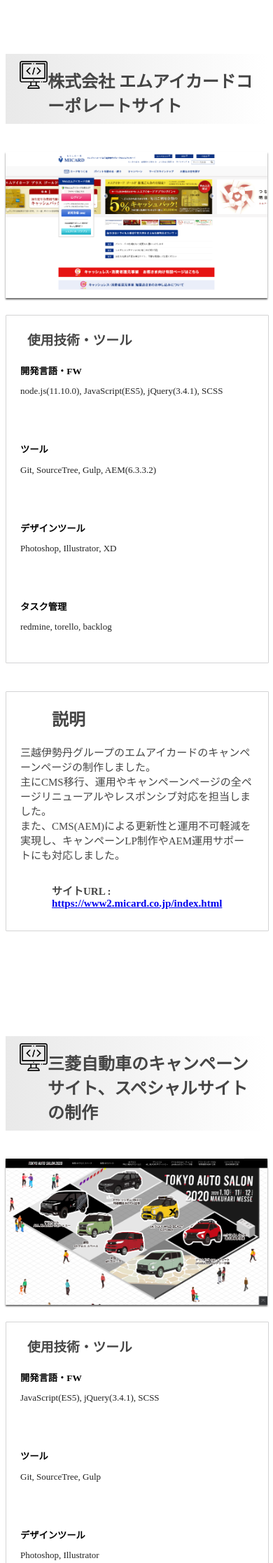
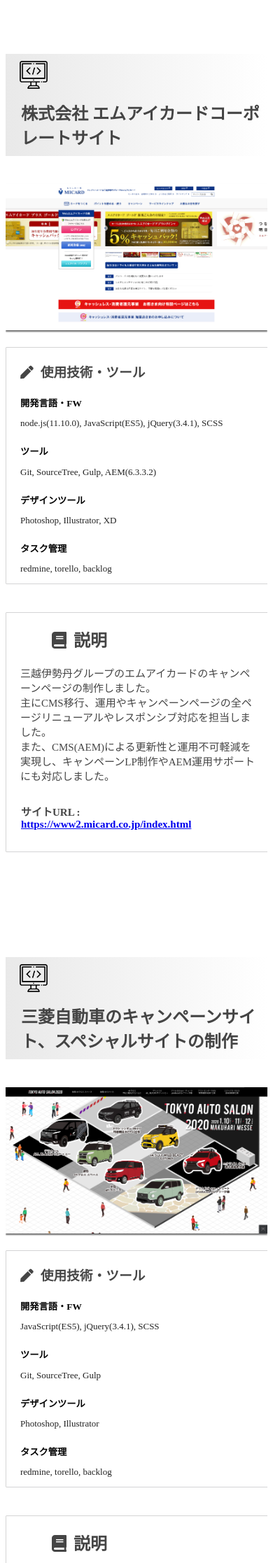
Before and after one commit to YAMAMOTO-S/portW1, a PHP site: page / in a window 390 px wide; the page is wider, and only the part inside the window is pictured. Shown: the part 52-2286 px from the top of that part at 70% size. Run offline with PHP 8.4, Linux system fonts and the light colour scheme; some libraries are stand-ins or nearby versions.

Commit message:
icon 追加

```diff
--- a/index.html
+++ b/index.html
@@ -4,10 +4,10 @@
 <head>
   <meta charset="utf-8" />
   <link rel="icon" href="%PUBLIC_URL%/favicon.ico" />
-  <!-- <meta name="viewport" content="width=device-width, initial-scale=1" /> -->
-  <meta name=”viewport” content=”width=device-width,initial-scale=1.0″>
+  <meta name="viewport" content="width=device-width, initial-scale=1.0, maximum-scale=1.0, minimum-scale=1.0">
 
   <link rel="apple-touch-icon" href="%PUBLIC_URL%/logo192.png" />
+  <link href="https://use.fontawesome.com/releases/v5.6.1/css/all.css" rel="stylesheet">
 
   <link rel="stylesheet" href="./navbar.css">
   <link rel="stylesheet" href="./style.css">
@@ -20,14 +20,16 @@
   <title>willsoar-web</title>
 </head>
 
-<body class="wrapper">
+<body>
+  <div class="wrapper">
+
     <div class="ui inverted segment navbar" style="background-color: #F04136">
       <img src="./img/willsoar.png" alt="" class="" />
       <div class="ui inverted secondary menu" style="margin-top: 3px !important;">
-      <a href="./index.html" class="item logotext web-text" style="text-decoration: none;"><img src="./img/icon-web1.png"
-          alt="" class="icon-image" />Web</a>
-      <a href="./system.html" class="item logotext web-text" style="text-decoration: none;"><img src="./img/icon-system1.png"
-          alt="" class="icon-image" />System</a>
+        <a href="./index.html" class="item logotext web-text" style="text-decoration: none;"><img
+            src="./img/icon-web1.png" alt="" class="icon-image" />Web</a>
+        <a href="./system.html" class="item logotext web-text" style="text-decoration: none;"><img
+            src="./img/icon-system1.png" alt="" class="icon-image" />System</a>
       </div>
     </div>
 
@@ -40,22 +42,14 @@
             株式会社 エムアイカードコーポレートサイト
           </div>
         </h2>
-      <!-- <div class="btn">
-          <button
-            onClick={this.scrollToElement}
-            class="circular ui icon button huge"
-          >
-            <i class="arrow down icon" />
-          </button>
-        </div> -->
       </div>
 
       <div class="image-btn">
         <img src="./img/willsoar1.png" alt="" class="mainImage" />
         <div class="ui card tecBox">
           <h3 class="ui header">
-          <i class="plug icon"></i>
-          <div class="content">使用技術・ツール</div>
+            <div class="content" style="margin-left:  10px"><i class="fas fa-pen plug icon"
+                style="color: #454545; margin-right: 10px;"></i>使用技術・ツール</div>
           </h3>
           <div class="tecBoxDesc">
             <h5>開発言語・FW</h5>
@@ -79,8 +73,7 @@
       <div class="ui card item-content">
         <div class="c-description">
           <h2 class="ui header">
-          <i class="book icon"></i>
-          <div class="content">説明</div>
+            <div class="content"><i class="fas fa-book" style="color: #454545; margin-right: 10px;"></i>説明</div>
           </h2>
           <div class="content">
             <div class="description">
@@ -113,22 +106,14 @@
               三菱自動車のキャンペーンサイト、スペシャルサイトの制作
             </div>
           </h2>
-        <!-- <div class="btn">
-      <button
-        onClick={this.scrollToElement2}
-        class="circular ui icon button huge"
-      >
-        <i class="arrow down icon" />
-      </button>
-    </div> -->
         </div>
 
         <div class="image-btn">
           <img src="img/willsoar2.png" alt="" class="mainImage" />
           <div class="ui card tecBox">
             <h3 class="ui header">
-            <i class="plug icon"></i>
-            <div class="content">使用技術・ツール</div>
+              <div class="content" style="margin-left:  10px"><i class="fas fa-pen plug icon"
+                style="color: #454545; margin-right: 10px;"></i>使用技術・ツール</div>
             </h3>
             <div class="tecBoxDesc">
               <h5>開発言語・FW</h5>
@@ -152,8 +137,7 @@
         <div class="ui card item-content">
           <div class="c-description">
             <h2 class="ui header">
-            <i class="book icon"></i>
-            <div class="content">説明</div>
+              <div class="content"><i class="fas fa-book" style="color: #454545; margin-right: 10px;"></i>説明</div>
             </h2>
             <div class="content">
               <div class="description">
@@ -185,22 +169,14 @@
             日産自動車のスペシャルサイトの制作
           </div>
         </h2>
-      <!-- <div class="btn">
-    <button
-      onClick={this.scrollToTop}
-      class="circular ui icon button huge"
-    >
-      <i class="arrow up icon" />
-    </button>
-  </div> -->
       </div>
 
       <div class="image-btn">
         <img src="./img/willsoar3.png" alt="" class="mainImage" />
         <div class="ui card tecBox">
           <h3 class="ui header">
-          <i class="plug icon"></i>
-          <div class="content">使用技術・ツール</div>
+            <div class="content" style="margin-left:  10px"><i class="fas fa-pen plug icon"
+              style="color: #454545; margin-right: 10px;"></i>使用技術・ツール</div>
           </h3>
           <div class="tecBoxDesc">
             <h5>開発言語・FW</h5>
@@ -224,8 +200,7 @@
       <div class="ui card item-content">
         <div class="c-description">
           <h2 class="ui header">
-          <i class="book icon"></i>
-          <div class="content">説明</div>
+            <div class="content"><i class="fas fa-book" style="color: #454545; margin-right: 10px;"></i>説明</div>
           </h2>
           <div class="content">
             <div class="description">
@@ -236,7 +211,8 @@
                 <h4>
                   サイトURL :
                   <a href="https://www.nissan.co.jp/MS/TOKYO2019/MIDNIGHTMOTORSHOW/">
-                  https://www.nissan.co.jp/MS/TOKYO2019/MIDNIGHTMOTORSHOW/
+                    https://www.nissan.co.jp
+                    <span>/MS/TOKYO2019/MIDNIGHTMOTORSHOW/</span>
                   </a>
                 </h4>
               </p>
@@ -249,6 +225,7 @@
     </div>
 
     <div style="height: 70; background-color: #F04136; width: 100%;"></div>
+  </div>
 </body>
 
 </html>
--- a/style.css
+++ b/style.css
@@ -1,11 +1,7 @@
-@media screen and (min-width: 481px){
 .container {
   margin-left: 275px;
   margin-right: 275px;
 }
-}
-
-
 .title {
 background: -moz-linear-gradient(left, #E9E9E9, #FFF);
 background: -webkit-linear-gradient(left, #E9E9E9, #FFF);
@@ -134,15 +130,18 @@
 width: 40px !important;
 height: 40px !important;
 }
-.container {
-  margin-left: 275px;
-  margin-right: 275px;
+.gizyutu-title {
+  margin-top: -27px;
 }
+
 
 
 @media screen and (max-width: 481px){
   .title-btn {
     width: 100% !important;
+  }
+  .title {
+    display: block;
   }
   .btn {
     display: none;
@@ -162,7 +161,6 @@
     width: 100%;
   }
   .tecBoxDesc {
-    padding-bottom: 30px;
     margin-top: 0px !important;
   }
   .description {
@@ -171,18 +169,24 @@
   }
   .description p {
     padding: 0;
-    padding-right: 20px;
+    padding-right: 15px;
     font-weight: normal;
   }
   .title .content {
-    margin-left: -0px !important;
+    margin-left: 12px !important;
     margin-top: 10px;
+  }
+  .container {
+    margin-left: 0px !important;
+    margin-right: 0px !important;
+  }
+  .description h4 {
+    color: #454545;
+    margin-left: -44px;
+    padding-right: 40px;
+    margin-bottom: 30px;
     }
     .wrapper {
       overflow: hidden;
     }
-  .container {
-    margin-left: 0 !important;
-    margin-right: 0 !important;
 }
-}
```
Also changed, not shown: system.html (+12 -18 lines). Lines whose indentation alone changed are shown as unchanged.
